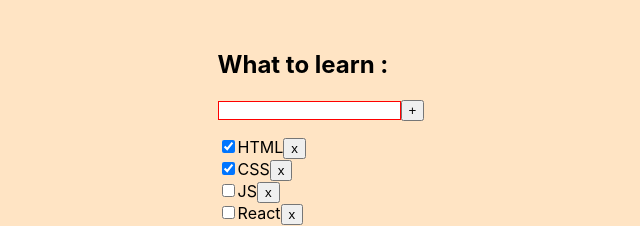
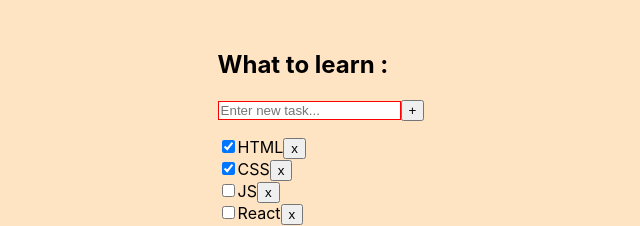
Before and after one commit to Denowich/My-todolist-TEST, a React (Create React App) app: page / in a window 1280 px wide. Shown: the top 226 px of the page, without its empty margins (294-934 px from the left). Built offline with nearby package versions, Linux system fonts and the light colour scheme.

Commit message:
add placeholder (addTask)

```diff
--- a/src/Todolist.tsx
+++ b/src/Todolist.tsx
@@ -30,6 +30,7 @@ export function Todolist(props: PropsType) {
               setNewTaskTitle('')
             }
           }}
+          placeholder="Enter new task..."
         />
         <button onClick={() => {
           props.addTask(newTaskTitle)
```
